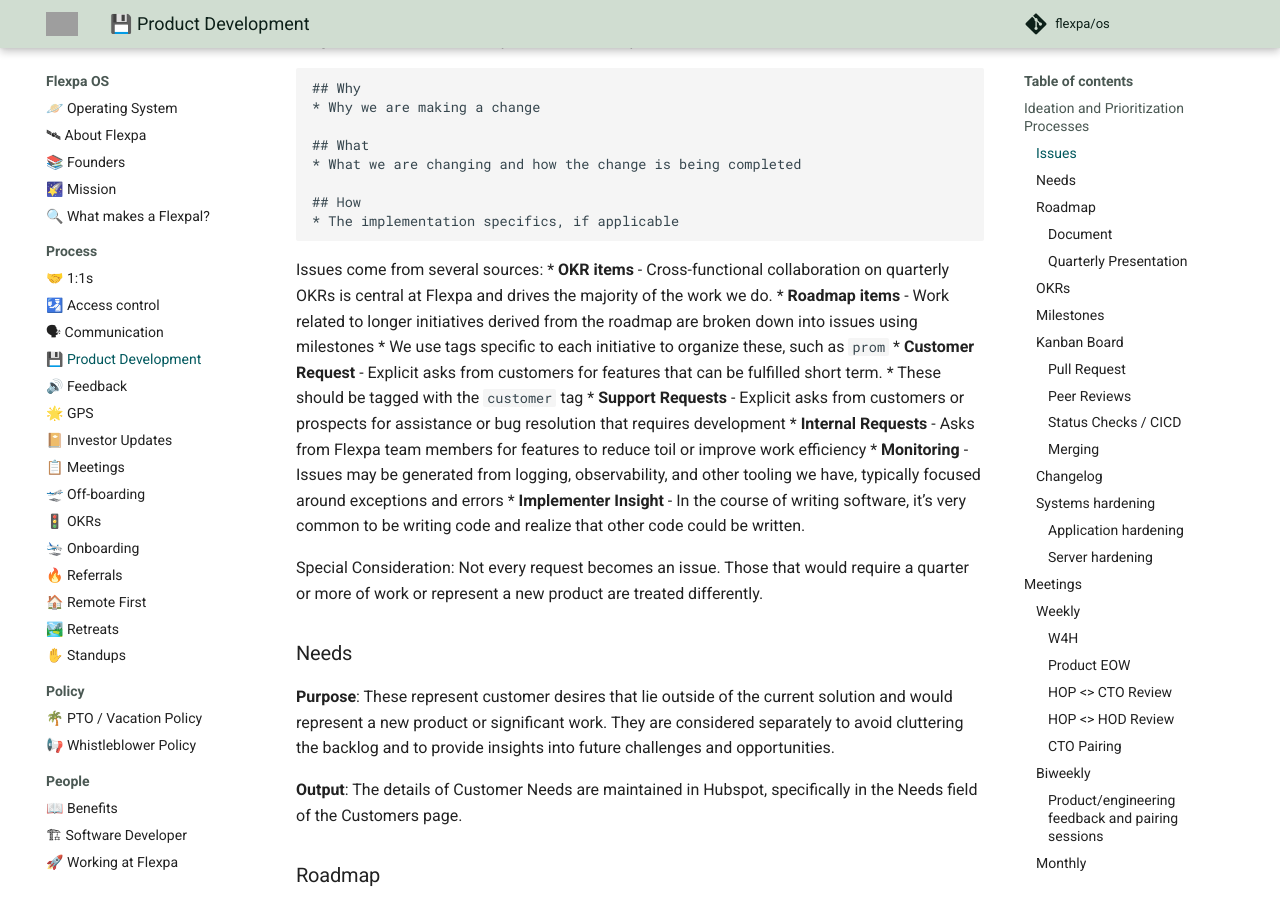
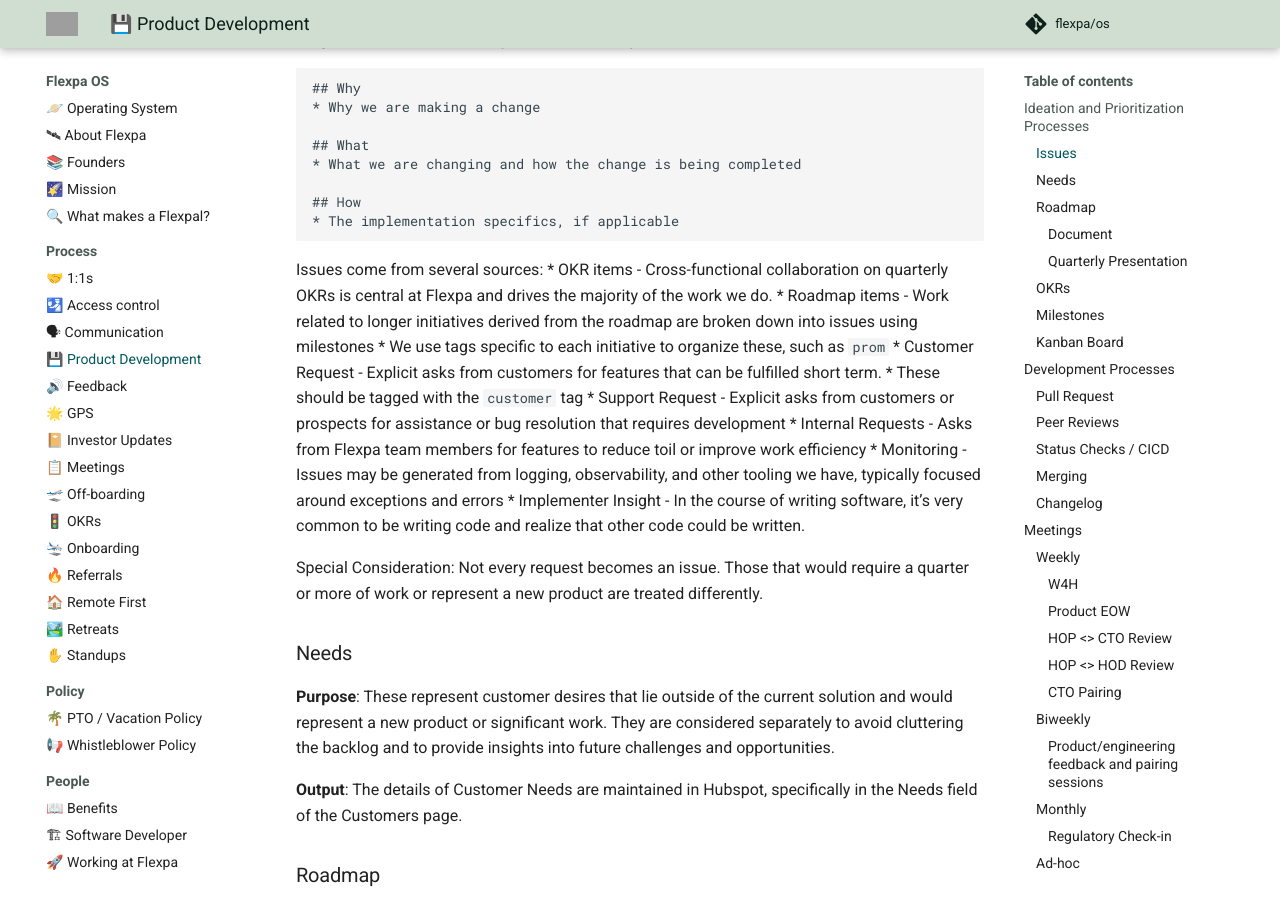
Before and after one commit to flexpa/os, an MkDocs documentation site: the page built from docs/process/development.md, in a window 1280 px wide and 900 px high, scrolled down 434 px. Built offline with MkDocs 1.6.1 and Material for MkDocs 9.7.7, drawn with Linux system fonts in a browser that asks for light colours; comment, search, counter and statistics services are not loaded; some of the changed text lies outside the part shown; grey boxes are pictures that could not be loaded.

Commit message:
Formatting updates

````diff
--- a/docs/process/development.md
+++ b/docs/process/development.md
@@ -19,15 +19,15 @@
 ```
 
 Issues come from several sources:
-* **OKR items** - Cross-functional collaboration on quarterly OKRs is central at Flexpa and drives the majority of the work we do.
-* **Roadmap items** - Work related to longer initiatives derived from the roadmap are broken down into issues using milestones
+* OKR items - Cross-functional collaboration on quarterly OKRs is central at Flexpa and drives the majority of the work we do.
+* Roadmap items - Work related to longer initiatives derived from the roadmap are broken down into issues using milestones
   * We use tags specific to each initiative to organize these, such as `prom`
-* **Customer Request** - Explicit asks from customers for features that can be fulfilled short term.
+* Customer Request - Explicit asks from customers for features that can be fulfilled short term.
   * These should be tagged with the `customer` tag
-* **Support Requests** - Explicit asks from customers or prospects for assistance or bug resolution that requires development
-* **Internal Requests** - Asks from Flexpa team members for features to reduce toil or improve work efficiency
-* **Monitoring** - Issues may be generated from logging, observability, and other tooling we have, typically focused around exceptions and errors
-* **Implementer Insight** - In the course of writing software, it’s very common to be writing code and realize that other code could be written.
+* Support Request - Explicit asks from customers or prospects for assistance or bug resolution that requires development
+* Internal Requests - Asks from Flexpa team members for features to reduce toil or improve work efficiency
+* Monitoring - Issues may be generated from logging, observability, and other tooling we have, typically focused around exceptions and errors
+* Implementer Insight - In the course of writing software, it’s very common to be writing code and realize that other code could be written.
 
 Special Consideration: Not every request becomes an issue. Those that would require a quarter or more of work or represent a new product are treated differently.
 
@@ -81,8 +81,9 @@
 * The Next tab of the  #product board represents the upcoming week-long sprint
 * Github Issues have the “Week” attribute to delineate the sprint.
 
+## Development Processes
 
-#### Pull Request
+### Pull Request
 **Purpose**: The solution to Issues. Pull requests are proposed changes to the codebase that are reviewed by other team members. They provide a structured way to introduce new features, fix bugs, or make other changes to the project. Pull requests also help us satisfy change management policies. Pull requests should:
 
 * Require **at least one approval** from another contributor. Requests for reviews appear in #git.
@@ -113,17 +114,17 @@
 * Screenshots
 ```
 
-#### Peer Reviews
+### Peer Reviews
 **Purpose**: Peer reviews function as a quality assurance check, improve the cohesiveness of our codebase, and also form an important security control preventing unilateral changes.
 
 **Output**: Flexpa requires at least one approving review to merge a pull request. Mostly, anyone who is an active contributor (i.e. part of the product team) can complete a peer review. Peer reviews can end with either a comment, approval, or request for changes. We bias towards identifying feedback as “blocking” or “non-blocking”. Peer reviews are not individually assigned automatically but may be individually requested.
 
-#### Status Checks / CICD
+### Status Checks / CICD
 **Purpose**: Status checks on a pull request are automated tests and validations that ensure the proposed code changes meet specific criteria before merging, such as the build working or tests passing. By enforcing these checks, we maintain code quality and prevent potential issues from being integrated into the monorepo. Any time we have a “checklist” item required to merge or do a deployment, we try to build that into our automated status checks.
 
 **Output**: Status checks appear on every pull request. They are configured in the monorepo at .github/workflows. Status checks that do not pass prevent pull requests from being merged.
 
-#### Merging
+### Merging
 **Purpose**: Merging is the final event of our product development process. Merging, also known as “shipping”, is performed on individual pull requests once they have received an approving review and all status checks are passing.
 
 **Output**: The author of a pull request has the responsibility to merge the pull request. Unless explicitly requested, individual contributors should never merge a pull request on behalf of someone else. This is critically important because after the merge it is similarly the responsibility of the author to verify the successful deployment of the code. When merging, commit messages follow a standard format:
@@ -148,33 +149,6 @@
 
 * The very first sentence of the changelog should be exactly "what" has changed. This should be as clear as possible.
 * Additional context, like a "why", _must_ follow though. We use the changelog to provide written cues for the rest of the team to understand / announce the feature / talk about it consistently with customers.
-
-### Systems hardening
-
-Systems hardening means taking a methodological approach to the security and integrity of our information technology systems.&#x20;
-
-There are several types of system hardening activities, including:
-
-* Application hardening
-* Server hardening
-
-For each of these types, Flexpa takes (but is not limited to) the hardening measures described below.
-
-#### Application hardening
-
-* Detect dependency drift through automation
-* Unused dependencies should be removed
-* Unnecessary dependencies should not be added
-* Prioritize and patch vulnerabilities
-* Static code analysis should be used to detect common vulnerabilities
-
-#### Server hardening
-
-* Systems should be deployed in designated environments
-* Systems should be segregated
-* Rights and access should be in line with the principle of least privilege
-* Network ports should be universally disabled and allow-listed only as appropriate/necessary
-* Network traffic should be encrypted
 
 ## Meetings
 ### Weekly
@@ -258,13 +232,14 @@
 
 **Output**: A milestone which consists of a set of issues with a goal completion date assigned to individual contributors. There should be a clear understanding of who is working on what, within the context of the project.
 
-### Former Processes
-#### Goals
+## Former Processes
+### Goals
 **Purpose**: Goals were groupings of issues. Goals detail the overall arc of an initiative, whereas the individual Issues document discrete, atomic work to be done. Goals have largely been superseded by Milestones.
 
 **Output**: Github Goals are a type of Github Issue we create to document these larger initiatives.
 
-#### RFCs
+### RFCs
+
 **Purpose**:   Requests for Comment were a type of issue intended to solicit broad feedback on overarching architectural proposals or principles. They did not typically have a strong timebound nature and were somewhat open-ended.
 
 **Output**: The output would be the discussion and decisions that formed in the issue. However, RFCs lack of time sensitivity and priority led to many never formally resolving.
````
